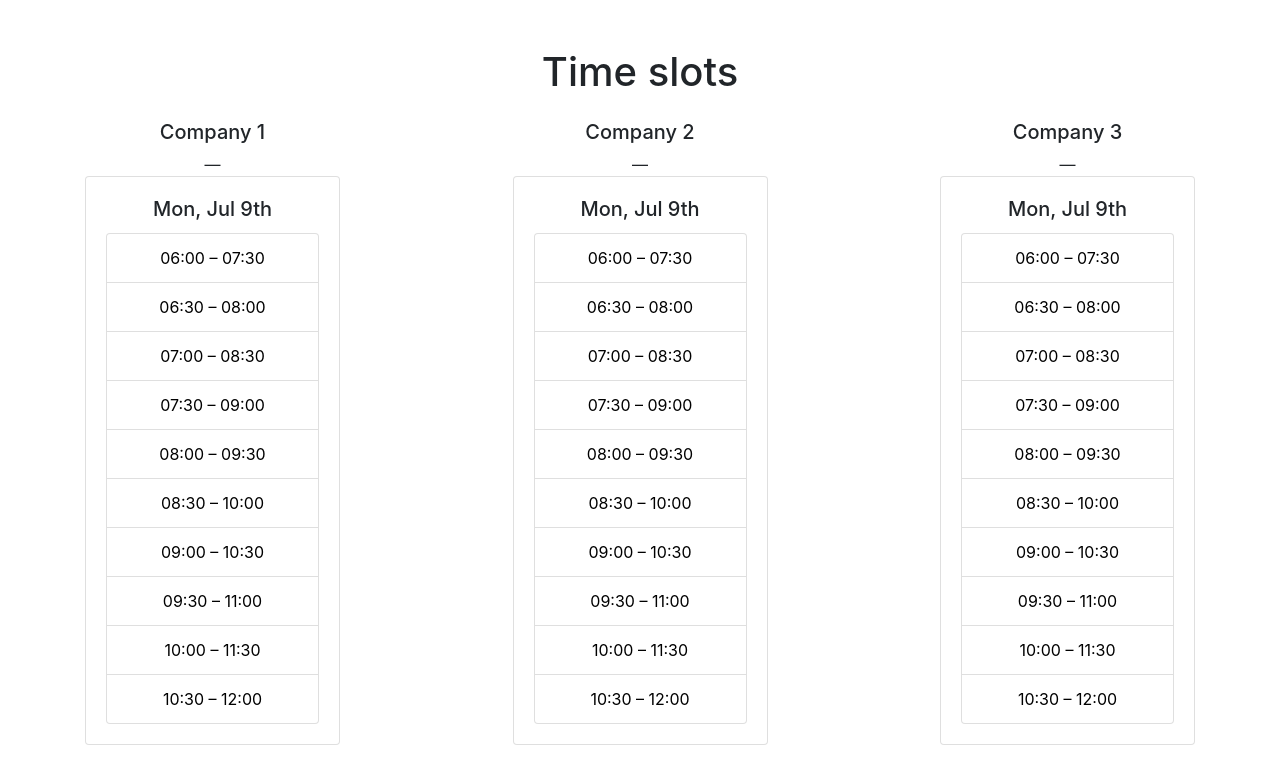
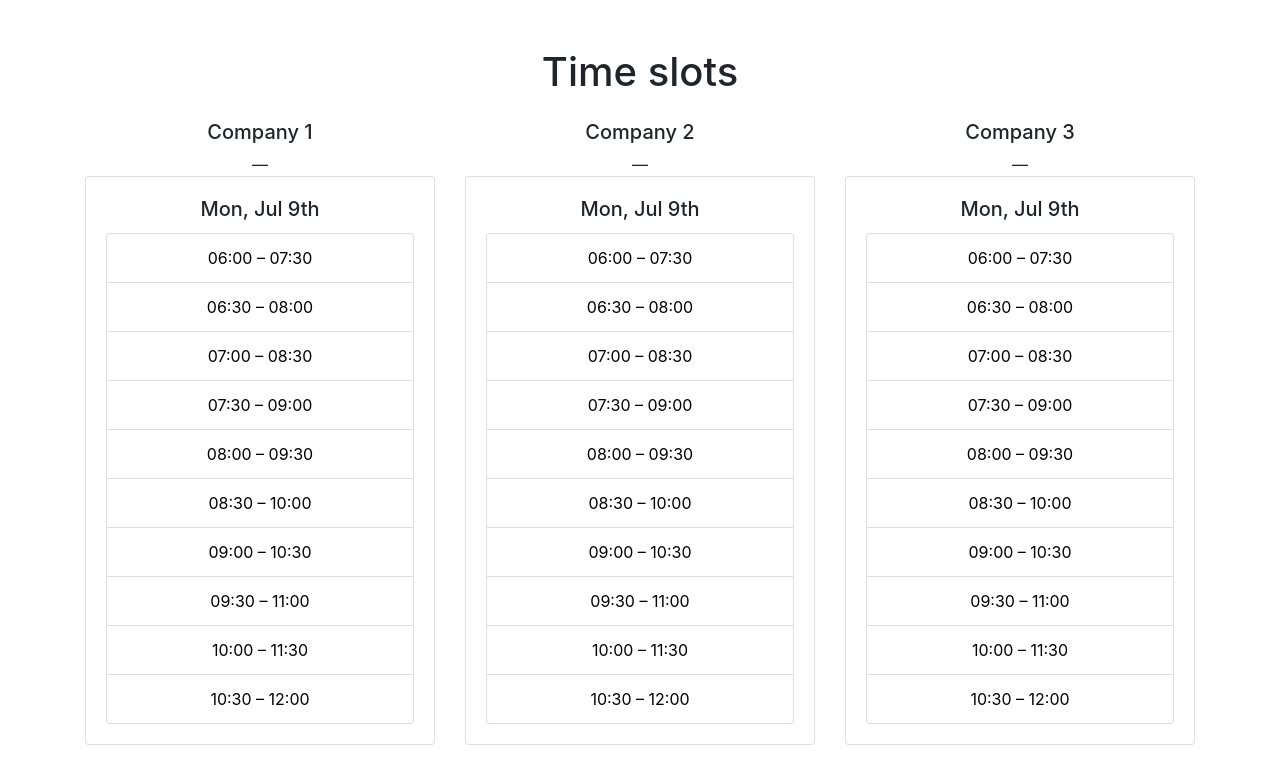
Before and after one commit to olezhek/time-slots, a React (Create React App) app: page / in a window 1280 px wide. Shown: the top 775 px of the page. Built offline with nearby package versions, Linux system fonts and the light colour scheme.

Commit message:
sticky top, style adjustments

```diff
--- a/src/App.css
+++ b/src/App.css
@@ -1,3 +1,11 @@
+body {
+  background-color: white;
+}
+
+.header {
+  background-color: white;
+}
+
 .day-of-week:not(:first-child) {
   margin-top: 2rem;
 }
--- a/src/App.js
+++ b/src/App.js
@@ -16,14 +16,13 @@ function App() {
 
   return (
     <div className="container">
-      <header>
+      <header className="header sticky-top">
         <h1 className="text-center mt-5 mb-4">Time slots</h1>
         <div className="row d-flex justify-content-between">
           {data.map(({ name, id }) => (
-            <div className="col-3 text-center" key={id}>
+            <div className="col text-center" key={id}>
               <h5>{name}</h5>
               <div className="reservation">
-                {/*TODO: adjust condition and grouping*/}
                 {reservations[id] && <h5>Reservation on {formatDate(reservations[id].start_time)}</h5>}
                 <span
                   dangerouslySetInnerHTML={reservations[id]
@@ -36,7 +35,7 @@ function App() {
       </header>
       <div className="row d-flex justify-content-between">
         {data.map(({ timeSlots, id }) => (
-          <div className="col-3" key={id}>
+          <div className="col" key={id}>
             {Object.keys(timeSlots).map((date) => (
               <DayOfWeek
                 key={date}
```
